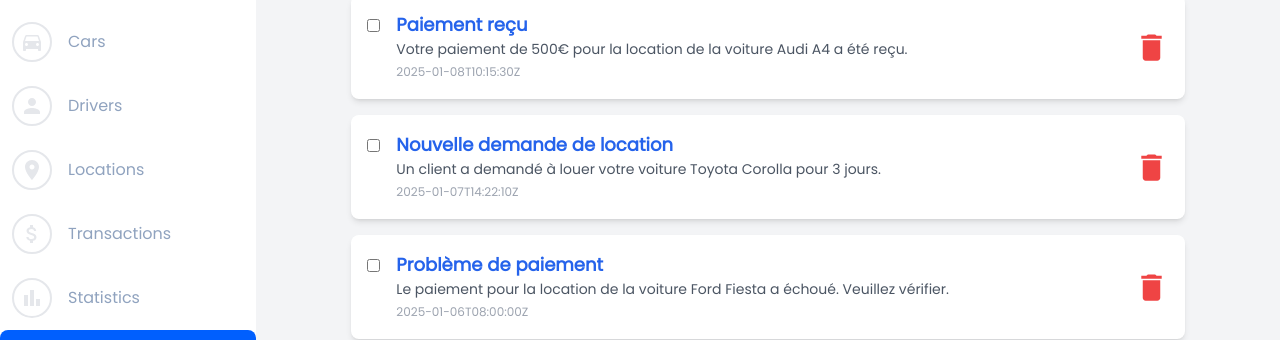
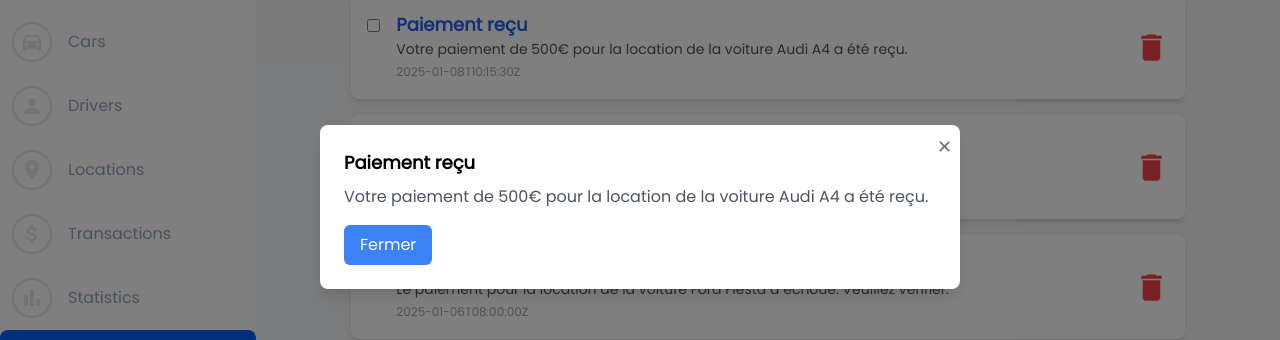
Before and after one commit to AdministrationReseau/easy-rental, a Next.js app: page /notifications in a window 1280 px wide. Both pictures are taken after a click on the element "Paiement reçu". Shown: the part 193-533 px from the top of the page. Built offline with nearby package versions, Linux system fonts and the light colour scheme; what @mui/material-nextjs would draw is missing.

Commit message:
update sidebar

```diff
--- /dev/null
+++ b/src/components/Modal.tsx
@@ -0,0 +1,30 @@
+import React from 'react';
+
+type ModalProps = {
+  title?: string; // Titre optionnel
+  children: React.ReactNode; // Contenu de la modale
+  onClose: () => void; // Fonction de fermeture
+};
+
+const Modal: React.FC<ModalProps> = ({ title, children, onClose }) => {
+  return (
+    <div className="fixed inset-0 bg-black bg-opacity-50 flex items-center justify-center z-50">
+      {/* Boîte Modale */}
+      <div className="bg-white p-6 rounded-lg shadow-lg w-11/12 md:w-3/4 lg:w-1/2 relative">
+        {/* Titre (optionnel) */}
+        {title && <h2 className="text-lg font-bold mb-4 text-gray-700">{title}</h2>}
+        {/* Contenu */}
+        <div>{children}</div>
+        {/* Bouton de Fermeture */}
+        <button
+          onClick={onClose}
+          className="absolute top-2 right-2 text-gray-500 hover:text-gray-700 text-lg"
+        >
+          ✕
+        </button>
+      </div>
+    </div>
+  );
+};
+
+export default Modal;
```
